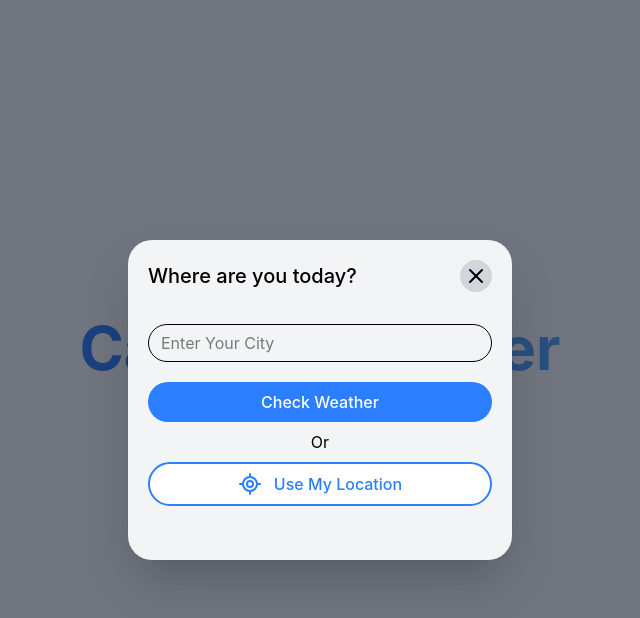
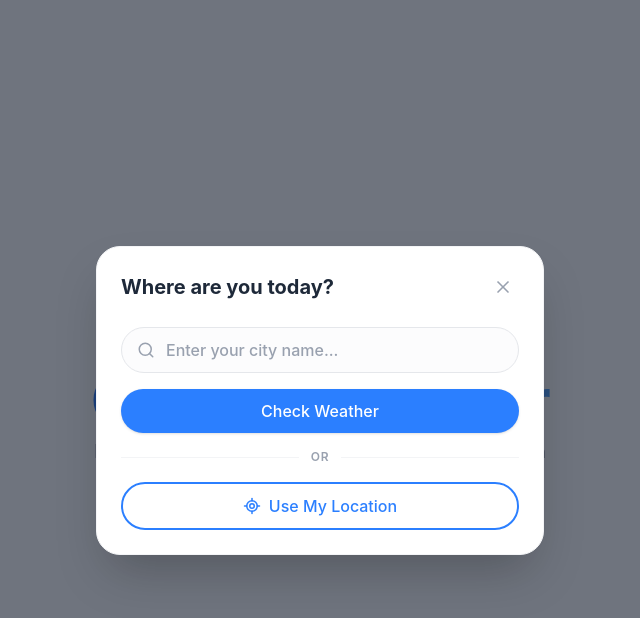
Before and after one commit to hasanalmahmud2024/cast-kit-weather-app, a React (Vite) app: page / in a window 1280 px wide. Both pictures are taken after a click on the button "Check Weather". Shown: the top 618 px of the page, without its empty margins (320-960 px from the left). Built offline with nearby package versions, Linux system fonts and the light colour scheme.

Commit message:
feat(ui): refine Home page and LocationModal styling and loading states

```diff
--- a/src/components/LocationModal.jsx
+++ b/src/components/LocationModal.jsx
@@ -1,116 +1,145 @@
-import { LocateFixed, X } from "lucide-react";
+import { LocateFixed, X, Search, Loader2 } from "lucide-react";
 import { useState } from "react";
 import { getGeoLocation } from "../services/getGeoLocation";
 import { useNavigate } from "react-router";
 
-// This modal lets the user choose a location by city name or by using the device's current coordinates.
-// @ts-ignore
 const LocationModal = ({ onClose }) => {
     const navigate = useNavigate();
     const [city, setCity] = useState("");
     const [error, setError] = useState("");
+    const [loading, setLoading] = useState(false);
 
+    // Navigates to the weather page with the selected location payload
     const goToPage = (location) => {
-        navigate("/weather", { state: { location } })
-    }
+        navigate("/weather", { state: { location } });
+    };
 
-    // Submit the city name only after trimming extra whitespace.
+    // Submits manual city input and requests geo coordinates
     const handleSubmit = async (e) => {
         e.preventDefault();
-        const value = city.trim()
+        const value = city.trim();
 
-        // Ignore empty submissions before calling the geocoding API.
         if (!value) {
-            setError("City field is empty.");
+            setError("Please enter a city name.");
             return;
         }
 
+        setError("");
+        setLoading(true);
+
         try {
+
             // Convert the city to latitude/longitude before requesting weather data.
             const location = await getGeoLocation(value);
-            // console.log("Location found : ", result); // {name: 'Dhaka', lat: 23.7104, long: 90.40744}
             if (!location) {
-                setError("GeoCoding Request Failed!")
+                setError("Could not find location coordinates.");
             } else {
-                goToPage(location)
+                goToPage(location);
             }
+        } catch (err) {
+            setError(err instanceof Error ? err.message : "Could not find that city.");
+        } finally {
+            setLoading(false);
+        }
+    };
 
-        } catch (error) {
-            console.warn("Could not find weather data for that city.", error);
-            setError(error instanceof Error ? error.message : "Could not find that city.");
-        }
-    }
-
-
-    // Allow users to request device's current location and stop waiting if the response takes too long.
+    // Triggers device location via browser Geolocation API
     const handleGeolocation = () => {
         if (!navigator.geolocation) {
-            setError("The browser does not support geolocation.");
+            setError("Your browser does not support geolocation.");
             return;
         }
-        navigator.geolocation.getCurrentPosition((positions) => {
-            const { latitude, longitude } = positions.coords;
-            // console.log(latitude, longitude)
-            goToPage({ name: 'Your Location', lat: latitude, long: longitude })
 
-        }, (error) => {
-            // console.warn("Geolocation failed:", error.message);
-            setError(error.message || "Could not get your location.");
-        }, {
-            timeout: 10000
-        })
-    }
+        setError("");
+        setLoading(true);
+
+        navigator.geolocation.getCurrentPosition((position) => {
+                const { latitude, longitude } = position.coords;
+                goToPage({ name: "Your Location", lat: latitude, long: longitude });
+            },
+            (err) => {
+                setError(err.message || "Could not access your location.");
+                setLoading(false);
+            },
+            { timeout: 10000 }
+        );
+    };
 
     return (
-        <div className="fixed inset-0 flex items-center justify-center bg-gray-900/60">
-            <div className="h-80 w-96 bg-gray-100 shadow-2xl rounded-3xl p-5">
-
+        /* Dark backdrop overlay */
+        <div className="fixed inset-0 flex items-center justify-center bg-gray-900/60 z-50 p-4">
+            {/* Modal card container with responsive max-width */}
+            <div className="w-full max-w-md bg-white shadow-2xl rounded-3xl p-6 space-y-6 border border-gray-100">
+                {/* Header row with title & close button */}
                 <div className="flex justify-between items-center">
-                    <h2 className="text-xl font-medium">Where are you today?</h2>
-                    <button onClick={onClose} className="cursor-pointer rounded-full p-1 bg-gray-300">
-                        <X />
+                    <h2 className="text-xl font-bold text-gray-800">Where are you today?</h2>
+                    <button
+                        onClick={onClose}
+                        type="button"
+                        className="cursor-pointer rounded-full p-1.5 text-gray-400 hover:text-gray-600 hover:bg-gray-100 transition-colors"
+                        aria-label="Close modal"
+                    >
+                        <X size={20} />
                     </button>
                 </div>
 
-                <div className="pt-8">
-                    <form onSubmit={handleSubmit} className="space-y-5">
+                {/* City Search Form */}
+                <form onSubmit={handleSubmit} className="space-y-4">
+                    {/* Search Input with inline icon */}
+                    <div className="relative">
+                        <Search size={18} className="absolute left-4 top-1/2 -translate-y-1/2 text-gray-400" />
                         <input
                             type="text"
-                            placeholder="Enter Your City"
-                            className="px-3 py-1.5 border rounded-4xl w-full"
+                            placeholder="Enter your city name..."
+                            className="pl-11 pr-4 py-2.5 border border-gray-200 rounded-4xl w-full bg-gray-50/50 focus:bg-white focus:outline-none focus:ring-2 focus:ring-blue-400 text-gray-700 font-medium placeholder:text-gray-400 transition-all"
                             value={city}
                             onChange={(e) => setCity(e.target.value)}
+                            disabled={loading}
                         />
-                        <div>
-                            <button
-                                type="submit"
-                                className="rounded-4xl w-full bg-blue-500 px-5 py-2 text-md font-medium text-white transition-all delay-100 hover:scale-110"
-                            >
-                                Check Weather
-                            </button>
-                        </div>
-                    </form>
+                    </div>
+
+                    {/* Primary submit button with loading spinner */}
+                    <button
+                        type="submit"
+                        disabled={loading}
+                        className="rounded-4xl w-full bg-blue-500 hover:bg-blue-600 active:scale-98 px-5 py-2.5 text-md font-medium text-white shadow-sm transition-all cursor-pointer flex items-center justify-center gap-2 disabled:opacity-70"
+                    >
+                        {loading ? <Loader2 size={20} className="animate-spin" /> : <span>Check Weather</span>}
+                    </button>
+                </form>
+
+                {/* Section divider */}
+                <div className="relative flex items-center justify-center">
+                    <div className="w-full border-t border-gray-100"></div>
+                    <span className="bg-white px-3 text-xs font-semibold uppercase tracking-wider text-gray-400 absolute">
+                        or
+                    </span>
                 </div>
 
-                <div className="text-center py-2">Or</div>
-
+                {/* Secondary geolocation trigger button */}
                 <div>
                     <button
                         type="button"
                         onClick={handleGeolocation}
-                        className="rounded-4xl w-full text-blue-500 border-2 border-blue-500 px-5 py-2 text-md font-medium bg-white transition-all delay-100 hover:scale-110"
+                        disabled={loading}
+                        className="rounded-4xl w-full text-blue-500 border-2 border-blue-500 hover:bg-blue-50 active:scale-98 px-5 py-2.5 text-md font-medium bg-white transition-all cursor-pointer disabled:opacity-70"
                     >
-                        <div className="flex justify-center gap-3">
-                            <LocateFixed /> <span>Use My Location</span>
+                        <div className="flex justify-center items-center gap-2">
+                            <LocateFixed size={18} />
+                            <span>Use My Location</span>
                         </div>
                     </button>
                 </div>
 
-                <div className="text-center">
-                    {error && <p className="text-md text-red-600 font-medium pt-2">{error}</p>}
-                </div>
+                {/* Conditional error message readout */}
+                {error && (
+                    <p className="text-sm text-red-500 font-medium text-center pt-1">
+                        {error}
+                    </p>
+                )}
             </div>
-        </div>)
-}
+        </div>
+    );
+};
 
 export default LocationModal;
--- a/src/components/WeatherLoader.jsx
+++ b/src/components/WeatherLoader.jsx
@@ -3,7 +3,7 @@ import { Sun, Cloud } from "lucide-react";
 
 const WeatherLoader = () => {
     return (
-        <div className="flex flex-col items-center justify-center min-h-[400px] gap-4">
+        <div className="flex flex-col items-center justify-center min-h-100 gap-4">
             <div className="relative flex items-center justify-center w-24 h-24">
                 {/* Rotating Sun */}
                 <motion.div
--- a/src/pages/Home.jsx
+++ b/src/pages/Home.jsx
@@ -1,35 +1,41 @@
 import { useState } from "react";
+import { CloudSun, Search } from "lucide-react";
 import LocationModal from "../components/LocationModal";
 
 const Home = () => {
     const [click, setClick] = useState(false);
 
-
     return (
         <>
-            <div className="text-center">
-                <h1 className="text-6xl font-bold text-blue-500">
-                    CastKit <span className="text-blue-400">Weather</span>
-                </h1>
-                <p className="py-4 text-lg text-gray-500">
-                    Check today's weather
-                </p>
+            <div className="text-center max-w-lg mx-auto p-6 space-y-6">
+                <div className="inline-flex items-center justify-center p-4 bg-blue-50 rounded-full text-blue-500">
+                    <CloudSun size={56} />
+                </div>
+
+                <div className="space-y-2">
+                    <h1 className="text-5xl md:text-6xl font-bold text-blue-500 tracking-tight">
+                        CastKit <span className="text-blue-400">Weather</span>
+                    </h1>
+                    <p className="text-lg text-gray-500 font-medium">
+                        Real-time forecasts & live conditions for any location
+                    </p>
+                </div>
+
                 <div>
                     <button
                         type="button"
                         onClick={() => setClick(true)}
-                        className="rounded-4xl bg-blue-400 px-5 py-2 text-lg font-medium text-gray-700 transition-all delay-100 hover:scale-110"
+                        className="inline-flex items-center gap-2 rounded-4xl bg-blue-500 px-6 py-3 text-lg font-medium text-white shadow-md hover:bg-blue-600 hover:scale-105 active:scale-95 transition-all cursor-pointer"
                     >
-                        Check Weather
+                        <Search size={20} />
+                        <span>Check Weather</span>
                     </button>
                 </div>
             </div>
 
-            {
-                click && <LocationModal onClose={()=>setClick(false)} />
-            }
+            {click && <LocationModal onClose={() => setClick(false)} />}
         </>
-    )
-}
+    );
+};
 
 export default Home;
--- a/src/pages/Weather.jsx
+++ b/src/pages/Weather.jsx
@@ -116,7 +116,7 @@ const Weather = () => {
                     initial={{ opacity: 0, scale: 0.98 }}
                     animate={{ opacity: 1, scale: 1 }}
                     transition={{ duration: 0.4 }}
-                    className="bg-white border border-gray-100 rounded-3xl p-6 shadow-sm hover:shadow-md transition-all flex flex-col items-center justify-center min-h-[360px]"
+                    className="bg-white border border-gray-100 rounded-3xl p-6 shadow-sm hover:shadow-md transition-all flex flex-col items-center justify-center min-h-90"
                 >
                     <AnimatePresence mode="wait">
                         <motion.div
```
Also changed, not shown: 1 other file (tests, documents, lock files or other folders).
